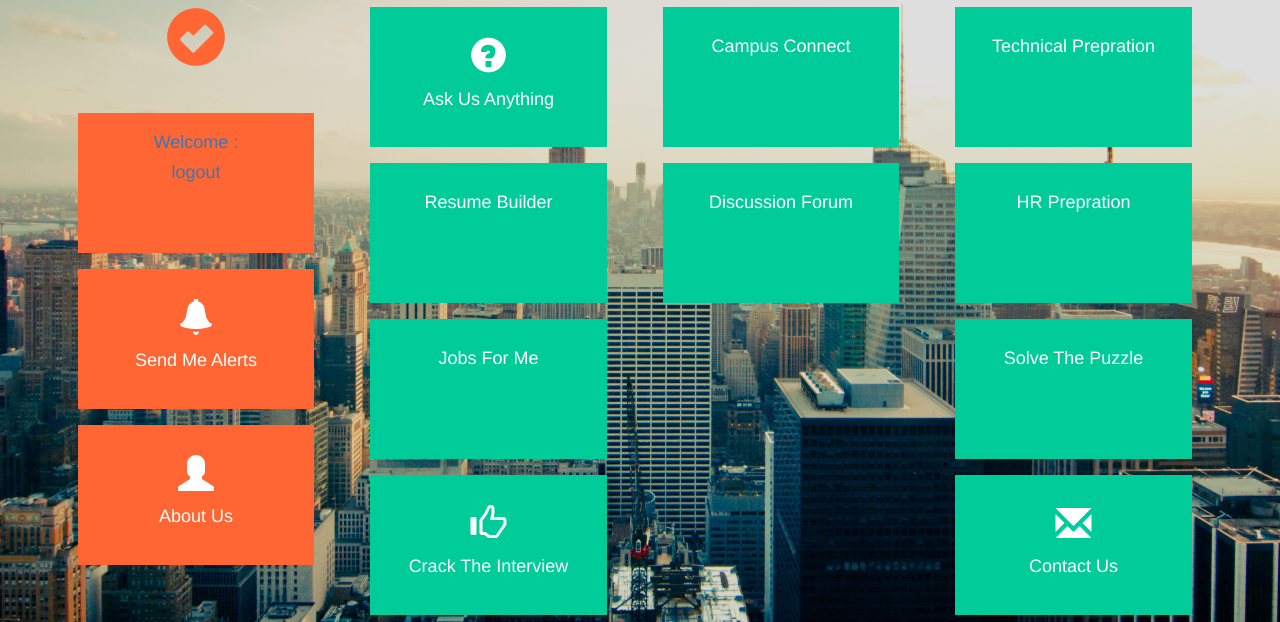
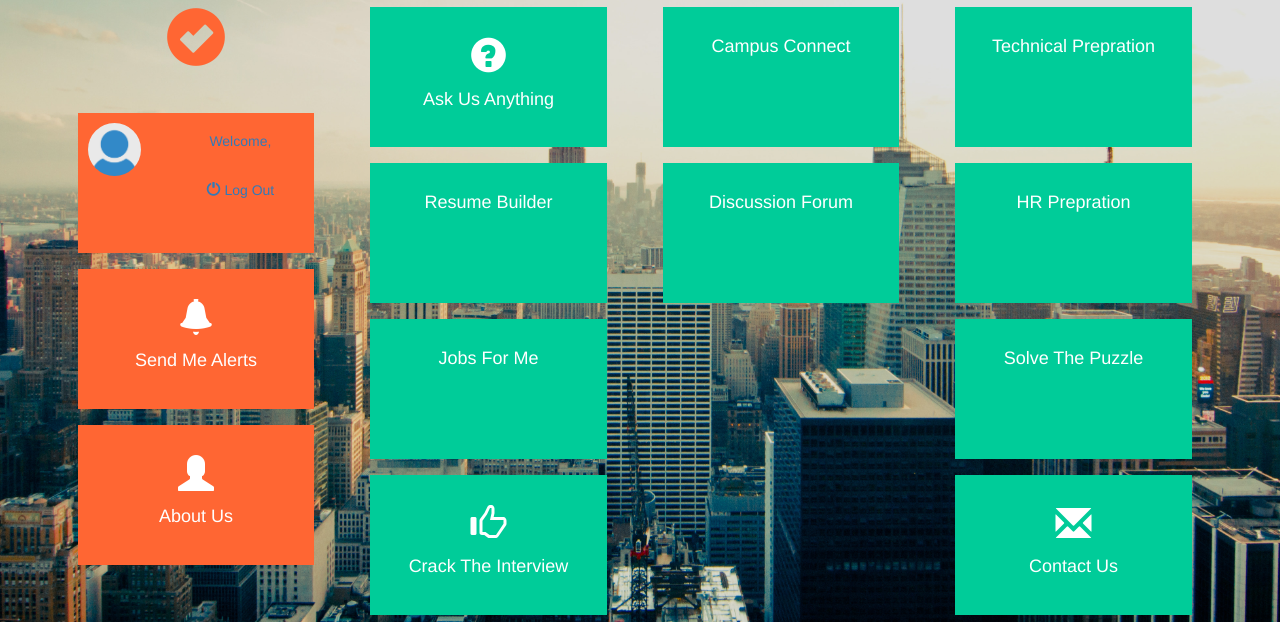
Before and after one commit to InterviewMiles/interviewMiles, a Django app: page / in a window 1280 px wide. Shown: the part 95-717 px from the top of the page. Run offline with Django 3.2, Linux system fonts and the light colour scheme; a user stored in the database is signed in; some libraries are stand-ins or nearby versions.

Commit message:
adding after login ui

```diff
--- a/login/webui/templates/index.html
+++ b/login/webui/templates/index.html
@@ -50,12 +50,19 @@
             </div>
           </div>
           {% if user.is_authenticated %}
-            <div class="col-md-12 col-lg-12 col-sm-12 col-xs-12 anime" data-toggle="modal" data-target="#">
+            <div class="col-md-12 col-lg-12 col-sm-12 col-xs-12 anime">
               <a href="#" id="link">
                 <div class="text-center rapl_box">
-                  <h4>Welcome : {{ user.first_name }}</h4>
-                  <h4><a href="/users/logout">logout</a></h4>
-                </div>
+          <div class="row">
+            <div class="col-md-4 col-lg-4 col-sm-4 col-xs-4" >
+                 <img src="static/media/images/default.png" style="margin-left:10px;" width="90%" height="90%" class="img-responsive img-circle" alt="User Picture">
+            </div>
+            <div class="col-md-8 col-md-8 col-sm-8 col-xs-8">
+                <p style="margin-top:8px;">Welcome, <b>{{ user.first_name }}</b></p>
+                <a href="/users/logout"><p class="glyphicon glyphicon-off" style="margin-top:20px;"></p>&nbsp;Log Out</a>
+            </div>
+          </div>
+          </div>
               </a>
             </div>
           {% else %}
```
Also changed, not shown: login/db.sqlite3, login/webui/static/media/images/default.png (added).
